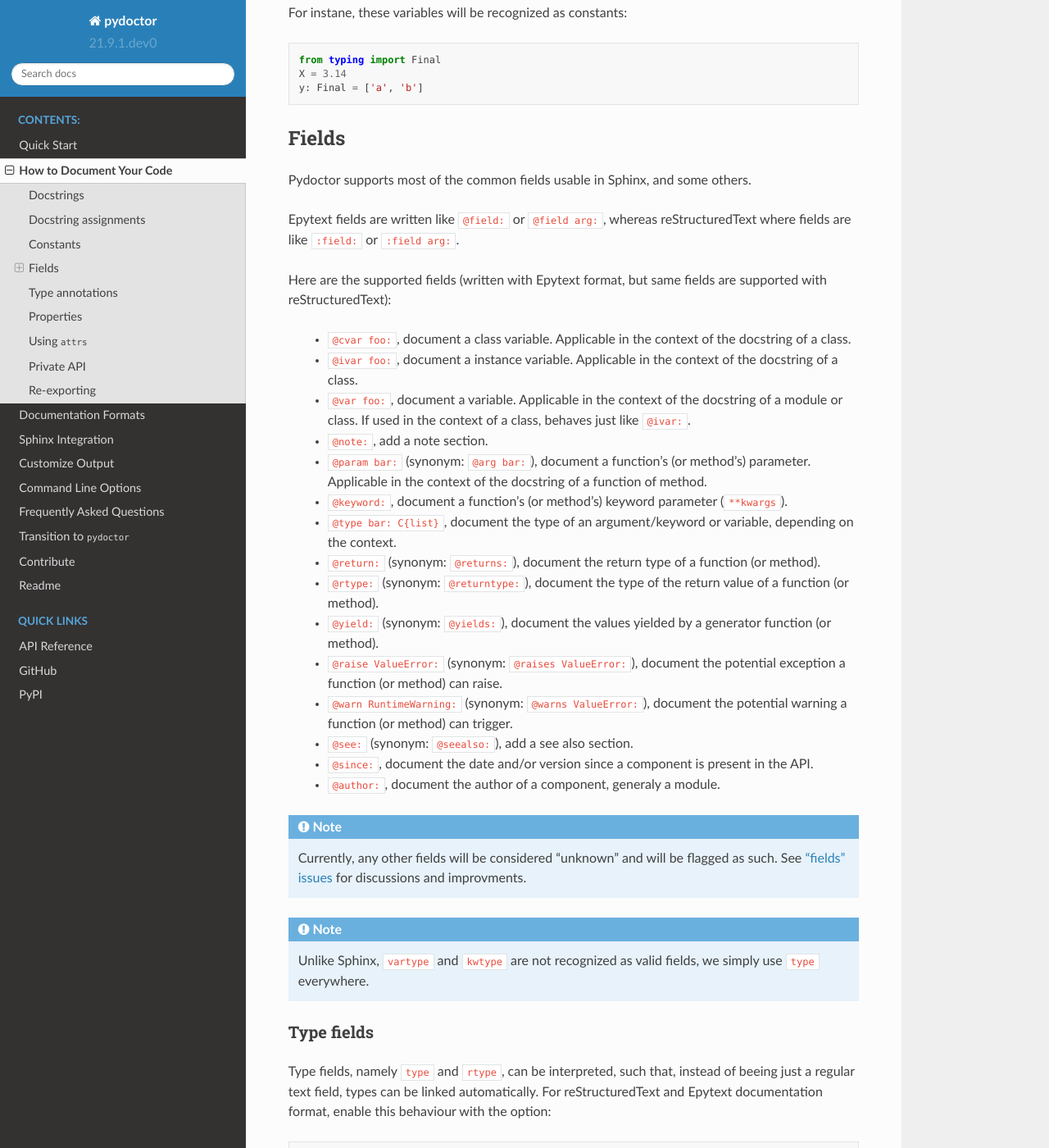
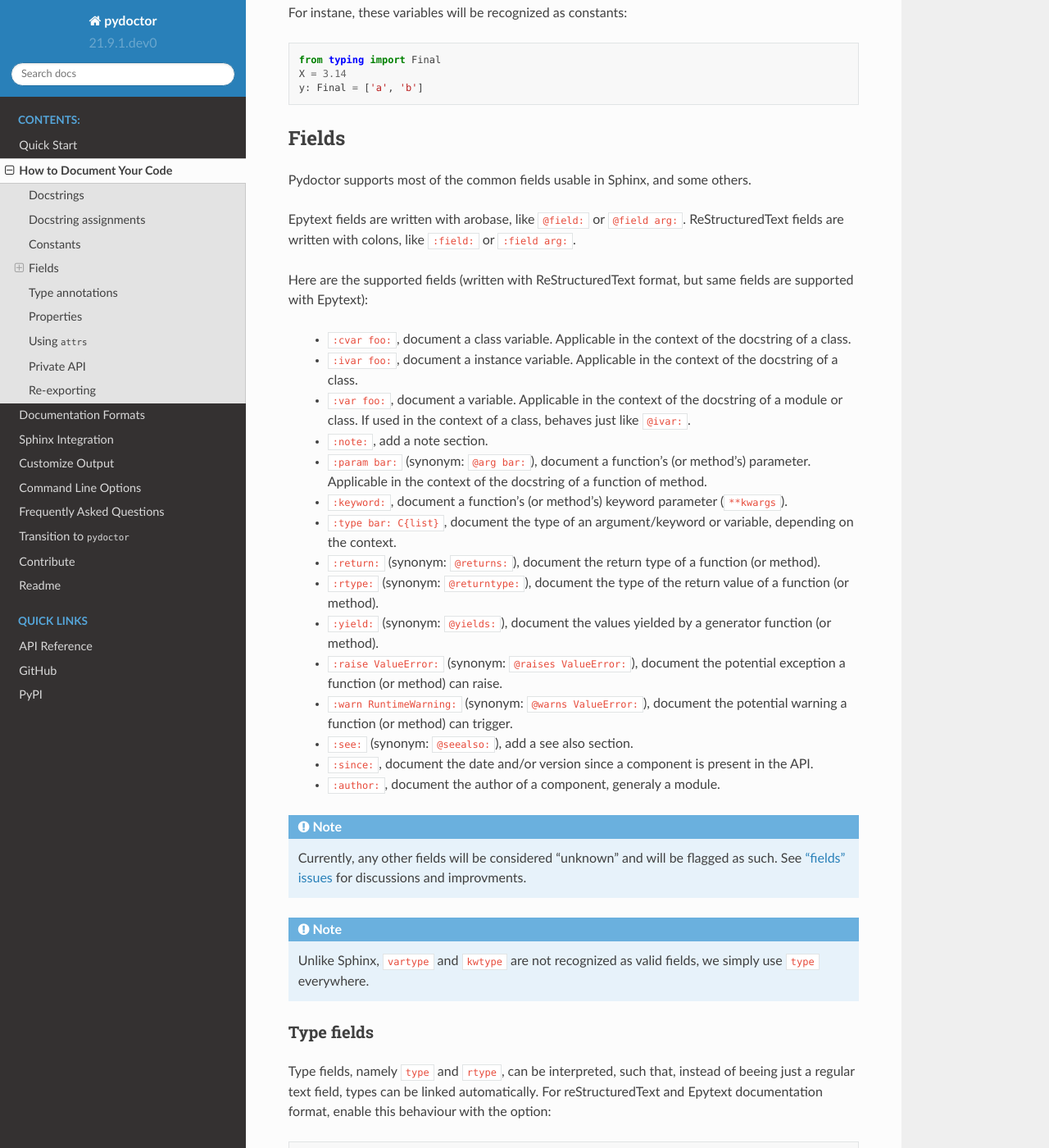
Before and after one commit to twisted/pydoctor, a Sphinx documentation site: the page built from docs/source/codedoc.rst, in a window 1280 px wide and 1400 px high, scrolled down 2248 px. Shown: the whole window at 82% size. Built offline with Sphinx 7.4.7 and the Read the Docs theme 2.0.0, drawn with Linux system fonts in a browser that asks for light colours.

Commit message:
Change Fields docs

```diff
--- a/docs/source/codedoc.rst
+++ b/docs/source/codedoc.rst
@@ -100,27 +100,28 @@
 
 Pydoctor supports most of the common fields usable in Sphinx, and some others.
 
-Epytext fields are written like ``@field:`` or ``@field arg:``, whereas reStructuredText where fields are like ``:field:`` or ``:field arg:``.
+Epytext fields are written with arobase, like ``@field:`` or ``@field arg:``.
+ReStructuredText fields are written with colons, like ``:field:`` or ``:field arg:``.
 
-Here are the supported fields (written with Epytext format, but same fields are supported with reStructuredText):
+Here are the supported fields (written with ReStructuredText format, but same fields are supported with Epytext):
 
-    - ``@cvar foo:``, document a class variable. Applicable in the context of the docstring of a class.
-    - ``@ivar foo:``, document a instance variable. Applicable in the context of the docstring of a class.
-    - ``@var foo:``, document a variable. Applicable in the context of the docstring of a module or class.
+    - ``:cvar foo:``, document a class variable. Applicable in the context of the docstring of a class.
+    - ``:ivar foo:``, document a instance variable. Applicable in the context of the docstring of a class.
+    - ``:var foo:``, document a variable. Applicable in the context of the docstring of a module or class.
       If used in the context of a class, behaves just like ``@ivar:``.
-    - ``@note:``, add a note section.
-    - ``@param bar:`` (synonym: ``@arg bar:``), document a function's (or method's) parameter.
+    - ``:note:``, add a note section.
+    - ``:param bar:`` (synonym: ``@arg bar:``), document a function's (or method's) parameter.
       Applicable in the context of the docstring of a function of method.
-    - ``@keyword:``, document a function's (or method's) keyword parameter (``**kwargs``).
-    - ``@type bar: C{list}``, document the type of an argument/keyword or variable, depending on the context.
-    - ``@return:`` (synonym: ``@returns:``), document the return type of a function (or method).
-    - ``@rtype:`` (synonym: ``@returntype:``), document the type of the return value of a function (or method).
-    - ``@yield:`` (synonym: ``@yields:``), document the values yielded by a generator function (or method).
-    - ``@raise ValueError:`` (synonym: ``@raises ValueError:``), document the potential exception a function (or method) can raise.
-    - ``@warn RuntimeWarning:`` (synonym: ``@warns ValueError:``), document the potential warning a function (or method) can trigger.
-    - ``@see:`` (synonym: ``@seealso:``), add a see also section.
-    - ``@since:``, document the date and/or version since a component is present in the API.
-    - ``@author:``, document the author of a component, generaly a module.
+    - ``:keyword:``, document a function's (or method's) keyword parameter (``**kwargs``).
+    - ``:type bar: C{list}``, document the type of an argument/keyword or variable, depending on the context.
+    - ``:return:`` (synonym: ``@returns:``), document the return type of a function (or method).
+    - ``:rtype:`` (synonym: ``@returntype:``), document the type of the return value of a function (or method).
+    - ``:yield:`` (synonym: ``@yields:``), document the values yielded by a generator function (or method).
+    - ``:raise ValueError:`` (synonym: ``@raises ValueError:``), document the potential exception a function (or method) can raise.
+    - ``:warn RuntimeWarning:`` (synonym: ``@warns ValueError:``), document the potential warning a function (or method) can trigger.
+    - ``:see:`` (synonym: ``@seealso:``), add a see also section.
+    - ``:since:``, document the date and/or version since a component is present in the API.
+    - ``:author:``, document the author of a component, generaly a module.
 
 .. note:: Currently, any other fields will be considered "unknown" and will be flagged as such.
     See `"fields" issues <https://github.com/twisted/pydoctor/issues?q=is%3Aissue+is%3Aopen+fields>`_
```
